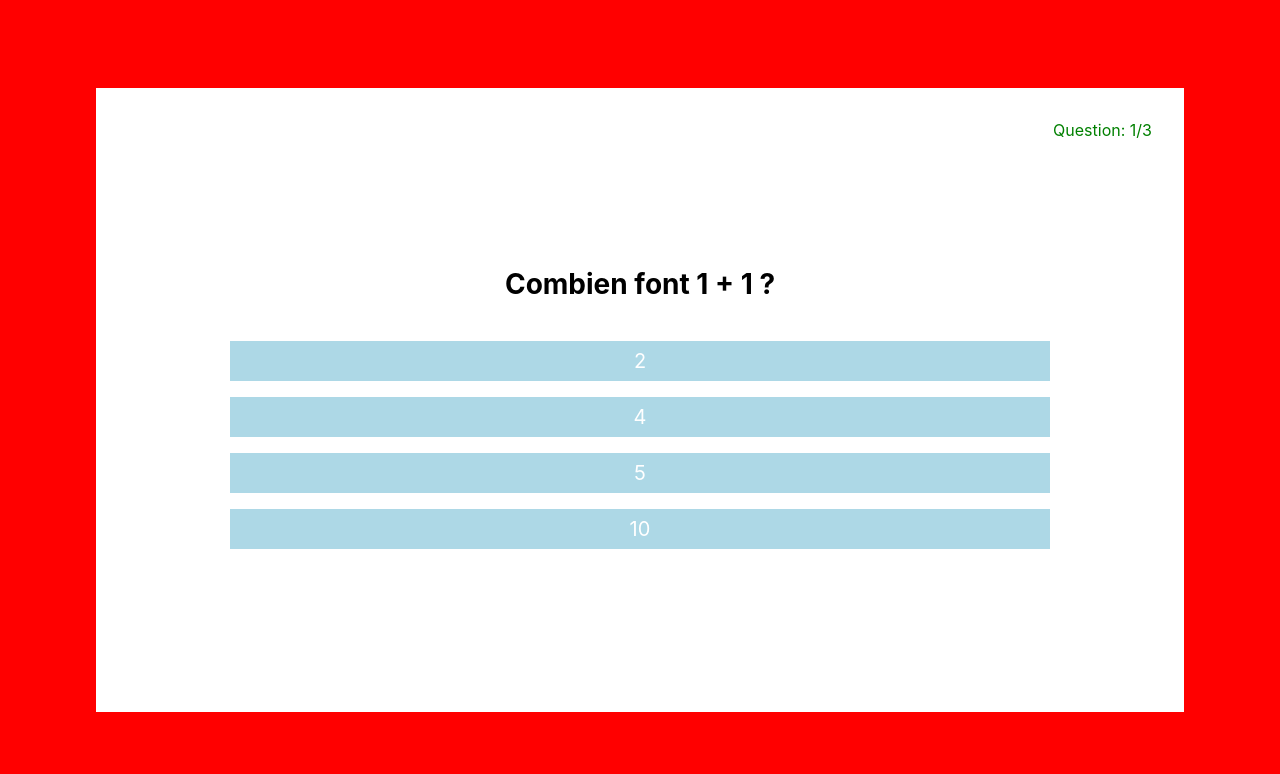
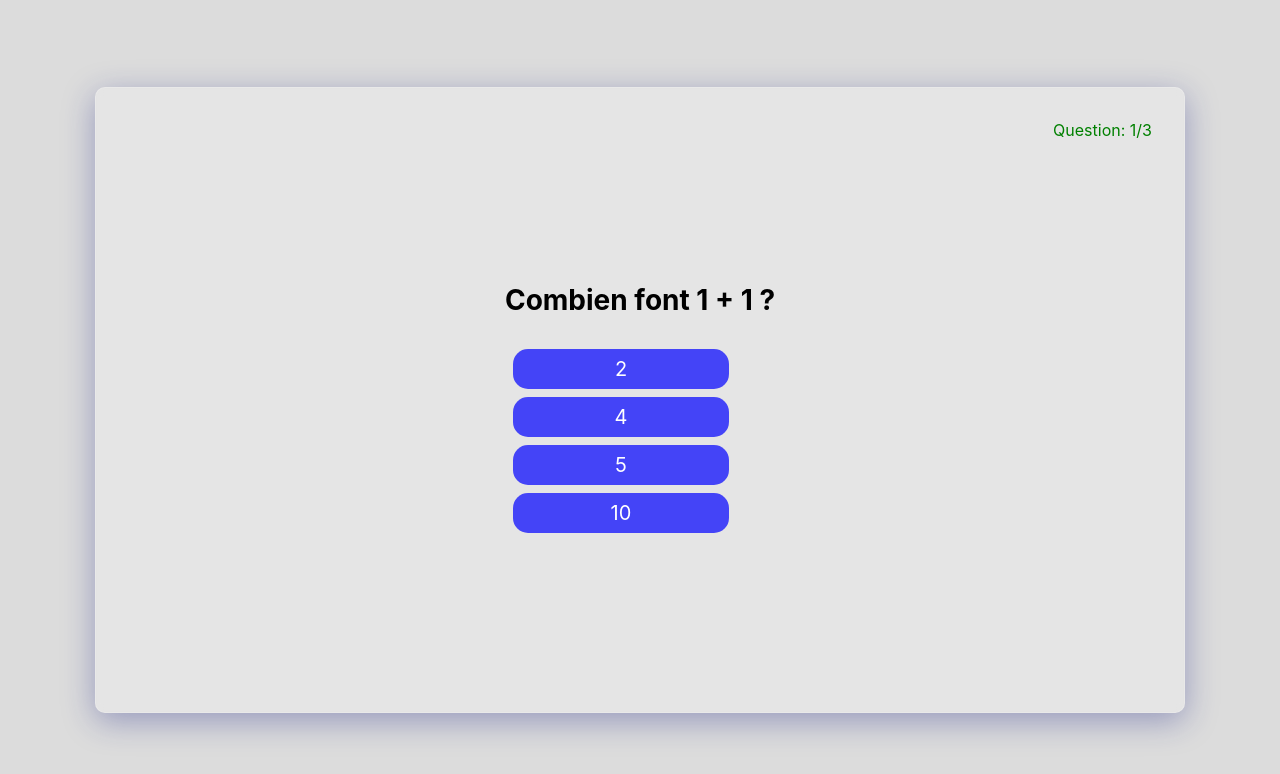
Before and after one commit to WebioVG/Simple-quizz, a React (Create React App) app: page / in a window 1280 px wide. Shown: the top 774 px of the page. Built offline with nearby package versions, Linux system fonts and the light colour scheme.

Commit message:
done: ending display; to be done: imcrement score

```diff
--- a/src/App.css
+++ b/src/App.css
@@ -1,6 +1,6 @@
 .container {
   align-items: center;
-  background-color: red;
+  background-color: gainsboro;
   display: flex;
   height: 100vh;
   justify-content: center;
--- a/src/Quizz.css
+++ b/src/Quizz.css
@@ -1,6 +1,13 @@
 .container-quizz {
+    /* Glassmorphism */
+    background: rgba( 255, 255, 255, 0.25 );
+    box-shadow: 0 8px 32px 0 rgba( 31, 38, 135, 0.37 );
+    backdrop-filter: blur( 4px );
+    -webkit-backdrop-filter: blur( 4px );
+    border-radius: 10px;
+    border: 1px solid rgba( 255, 255, 255, 0.18 );
+
     align-items: center;
-    background-color: #fff;
     display: flex;
     flex-direction: column;
     justify-content: center;
@@ -11,13 +18,20 @@
 }
 
 .quizz-answer {
-    background-color: lightblue;
+    background-color: rgba(0, 0, 255, 0.7);
+    border-radius: 15px;
     color: #fff;
     font-size: 20px;
     margin: 0.5rem;
     padding: 8px 0;
     text-align: center;
+    transition-duration: 200ms;
     width: 80%;
+}
+
+.quizz-answer:hover {
+    font-size: 24px;
+    transform: scale(1.1);
 }
 
 .quizz-counter {
--- a/src/Quizz.js
+++ b/src/Quizz.js
@@ -6,29 +6,41 @@ class Quizz extends React.Component {
         super(props)
         this.state = {
             arrayQuizz: this.props.quizz,
-            selectorQuestion: 0
+            selectorQuestion: 0,
+            score: 0
         }
     }
 
     implementSelectorQuestion = () => {
-        this.setState({ selectorQuestion: this.state.selectorQuestion+1 })
+        this.setState({ selectorQuestion: this.state.selectorQuestion + 1 })
     }
 
     render() {
         return (
             <div className="container-quizz">
-                <div className="quizz-counter">
-                    Question: { this.state.selectorQuestion + 1 }/3
-                </div>
+                {this.state.selectorQuestion < 3
+                    ?
+                    <div>
+                        <div className="quizz-counter">Question: {this.state.selectorQuestion + 1}/3</div>
 
-                <h2 className="quizz-title">{this.state.arrayQuizz[this.state.selectorQuestion].question}</h2>
+                        <h2 className="quizz-title">{this.state.arrayQuizz[this.state.selectorQuestion].question}</h2>
 
-                {this.state.arrayQuizz[this.state.selectorQuestion].answers.map(answer =>
-                    <div onClick={this.implementSelectorQuestion} className="quizz-answer">
-                        {answer}
+                        {this.state.arrayQuizz[this.state.selectorQuestion].answers.map(answer =>
+                            <div onClick={this.implementSelectorQuestion} className="quizz-answer">
+                                {answer}
+                            </div>
+                        )}
                     </div>
-                )}
+
+                    :
+                    <div className="container-ending">
+                        <h2 className="container-ending-title">Votre score est {this.state.score}/3 !</h2>
+                        <button className="container-ending-button">Recommencer</button>
+                    </div>
+                }
+
             </div>
+
         )
     }
 }
```
